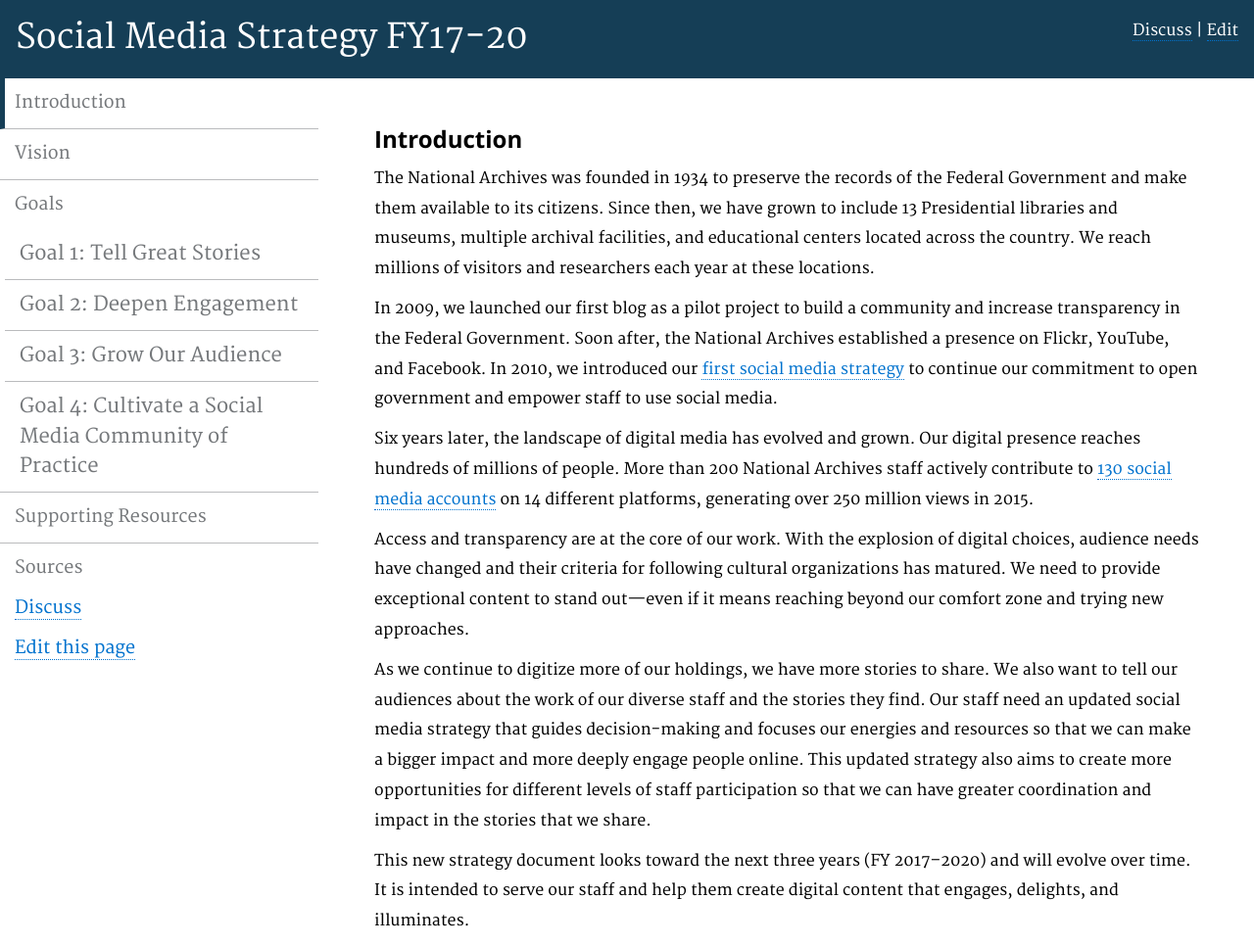
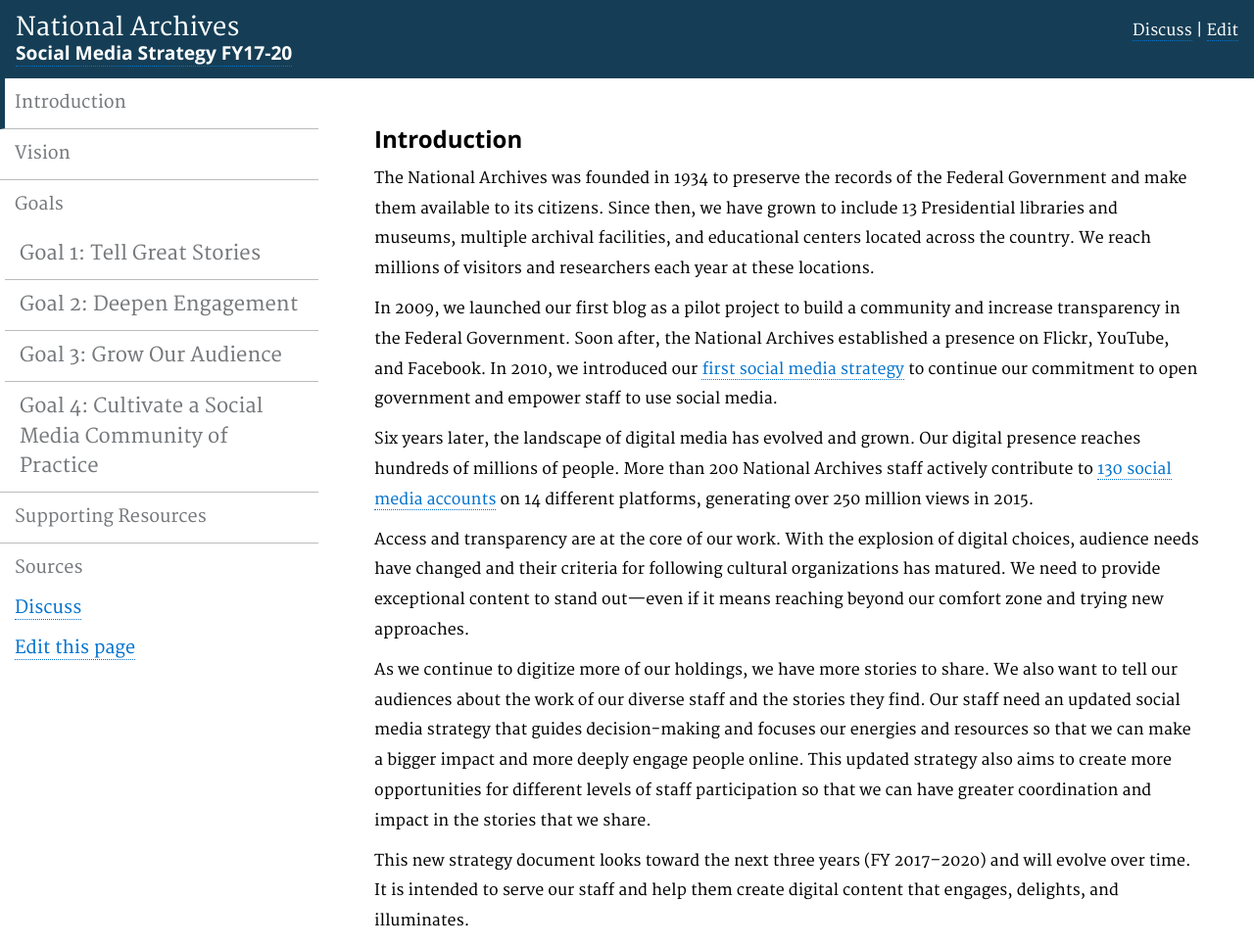
Before and after one commit to usnationalarchives/social-media-strategy, a Jekyll site: the page built from pages/index.md, in a window 1280 px wide and 966 px high. Shown: the whole window at 98% size. Built offline with Jekyll 4.4.1, drawn with Linux system fonts in a browser that asks for light colours.

Commit message:
Updated template for header

```diff
--- a/_layouts/default.html
+++ b/_layouts/default.html
@@ -50,12 +50,12 @@
          <a href="https://github.com/{{ site.org_name }}/{{ site.repo_name }}/issues/" style="color: white;" class="button">Discuss</a> |
          <a href="https://github.com/{{ site.org_name }}/{{ site.repo_name }}/edit/{{ site.branch }}/{{ page.path }}" class="button" style="color: white;">Edit</a>
        </div>
-       <!--
-      <h1>
-        National Archives
-      </h1>
-      -->
-      <h1><a href="{{ site.baseurl }}">{{ site.name }}</a></h1>
+      <div class="pg_header">
+            <h1>National Archives</h1>
+            <h2><a href="{{ site.baseurl }}">{{ site.name }}</a></h2>
+      </div>
+
+
 
     </header>
   </div>
```
